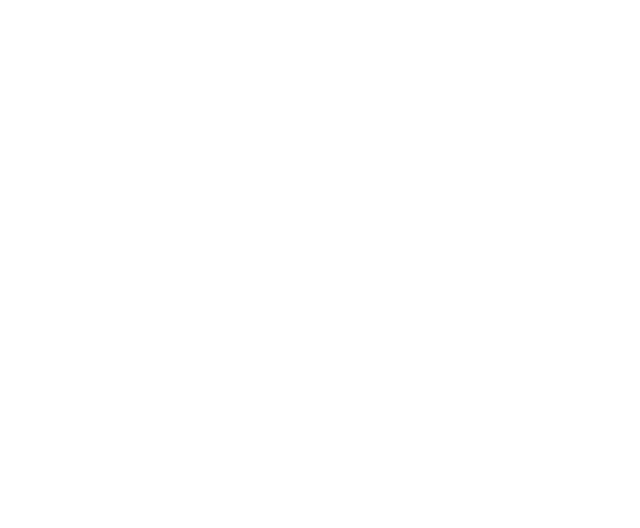
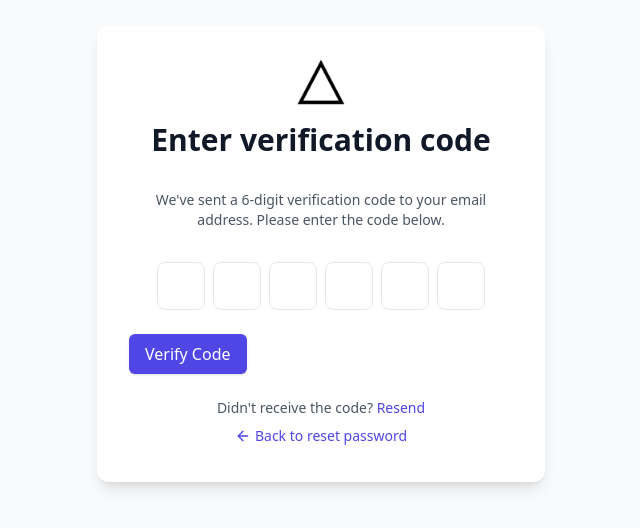
Before and after one commit to SyedSamiUddin1/Tri-Force-Developers, a React (Create React App) app in the folder frontend/: page /verifyOTP in a window 1280 px wide. Before the commit this address had no page. Shown: the part 146-674 px from the top of the page, without its empty margins (319-959 px from the left). Built offline with nearby package versions, Linux system fonts and the light colour scheme.

Commit message:
Auth Module UI in progress

```diff
--- a/frontend/src/App.js
+++ b/frontend/src/App.js
@@ -7,6 +7,9 @@ import Features from "./components/Features";
 import Login from "./components/Login";
 import Signup from "./components/Signup";
 import Alert from "./components/common/Alert";
+import ForgotPassword from "./components/ForgotPassword";
+import VerifyOTP from "./components/VerifyOTP";
+import NewPassword from "./components/NewPassword";
 
 function App() {
   const [alert, setAlert] = useState(null);
@@ -35,6 +38,18 @@ function App() {
         />
         <Route path="/login" element={<Login handleAlert={handleAlert} />} />
         <Route path="/signup" element={<Signup handleAlert={handleAlert} />} />
+        <Route
+          path="/forgotpassword"
+          element={<ForgotPassword handleAlert={handleAlert} />}
+        />
+        <Route
+          path="/verifyOTP"
+          element={<VerifyOTP handleAlert={handleAlert} />}
+        />
+        <Route
+          path="/newpassword"
+          element={<NewPassword handleAlert={handleAlert} />}
+        />
       </Routes>
     </BrowserRouter>
   );
--- /dev/null
+++ b/frontend/src/components/ForgotPassword.js
@@ -0,0 +1,53 @@
+import React from "react";
+import { Mail, ArrowLeft } from "lucide-react";
+import AuthCard from "./common/AuthCard";
+import Input from "./common/Input";
+import Button from "./Button";
+import { Link } from "react-router-dom";
+
+function ForgotPassword() {
+  const handleSubmit = (e) => {
+    e.preventDefault();
+    // Handle password reset logic here
+  };
+
+  return (
+    <AuthCard title="Reset your password">
+      <div className="mt-2 text-center">
+        <p className="text-sm text-gray-600">
+          Enter your email address and we'll send you instructions to reset your
+          password.
+        </p>
+      </div>
+
+      <form className="mt-8 space-y-6" onSubmit={handleSubmit}>
+        <div className="space-y-4">
+          <Input
+            id="email"
+            name="email"
+            type="email"
+            autoComplete="email"
+            required
+            label="Email address"
+            icon={<Mail size={20} />}
+            placeholder="Enter your email"
+          />
+        </div>
+
+        <Button text={"Send reset instructions."} />
+
+        <div className="text-center text-sm">
+          <Link
+            to="/login"
+            className="inline-flex items-center text-indigo-600 hover:text-indigo-500"
+          >
+            <ArrowLeft size={16} className="mr-1" />
+            Back to login
+          </Link>
+        </div>
+      </form>
+    </AuthCard>
+  );
+}
+
+export default ForgotPassword;
--- a/frontend/src/components/Login.js
+++ b/frontend/src/components/Login.js
@@ -42,7 +42,7 @@ function Login(props) {
         <div className="flex items-center justify-between">
           <div className="text-sm">
             <Link
-              to="#"
+              to="/forgotpassword"
               className="font-medium text-indigo-600 hover:text-indigo-500"
             >
               Forgot your password?
--- /dev/null
+++ b/frontend/src/components/NewPassword.js
@@ -0,0 +1,50 @@
+import React from "react";
+import { Lock } from "lucide-react";
+import AuthCard from "./common/AuthCard";
+import Input from "./common/Input";
+import Button from "./Button";
+
+function NewPassword() {
+  const handleSubmit = (e) => {
+    e.preventDefault();
+    // Handle password update logic here
+  };
+
+  return (
+    <AuthCard title="Create new password">
+      <form className="mt-8 space-y-6" onSubmit={handleSubmit}>
+        <div className="space-y-4">
+          <div className="relative">
+            <Input
+              id="password"
+              name="password"
+              type={"password"}
+              required
+              label="New password"
+              icon={<Lock size={20} />}
+              placeholder="Enter new password"
+            />
+          </div>
+
+          <div className="relative">
+            <Input
+              id="confirm-password"
+              name="confirm-password"
+              type={"password"}
+              required
+              label="Confirm new password"
+              icon={<Lock size={20} />}
+              placeholder="Confirm new password"
+            />
+          </div>
+        </div>
+
+        <div className="space-y-4">
+          <Button text={"Reset Password"} />
+        </div>
+      </form>
+    </AuthCard>
+  );
+}
+
+export default NewPassword;
--- /dev/null
+++ b/frontend/src/components/VerifyOTP.js
@@ -0,0 +1,93 @@
+import React, { useState, useRef } from "react";
+import { ArrowLeft } from "lucide-react";
+import AuthCard from "./common/AuthCard";
+import Button from "./Button";
+import { Link } from "react-router-dom";
+
+function VerifyOTP() {
+  const [otp, setOtp] = useState(["", "", "", "", "", ""]);
+  const inputRefs = [
+    useRef(null),
+    useRef(null),
+    useRef(null),
+    useRef(null),
+    useRef(null),
+    useRef(null),
+  ];
+
+  const handleChange = (index, value) => {
+    if (value.length <= 1) {
+      const newOtp = [...otp];
+      newOtp[index] = value;
+      setOtp(newOtp);
+
+      // Move to next input if value is entered
+      if (value && index < 5) {
+        inputRefs[index + 1].current.focus();
+      }
+    }
+  };
+
+  const handleKeyDown = (index, e) => {
+    // Move to previous input on backspace if current input is empty
+    if (e.key === "Backspace" && !otp[index] && index > 0) {
+      inputRefs[index - 1].current.focus();
+    }
+  };
+
+  const handleSubmit = (e) => {
+    e.preventDefault();
+    // Handle OTP verification here
+  };
+
+  return (
+    <AuthCard title="Enter verification code">
+      <div className="mt-2 text-center">
+        <p className="text-sm text-gray-600">
+          We've sent a 6-digit verification code to your email address. Please
+          enter the code below.
+        </p>
+      </div>
+
+      <form className="mt-8 space-y-6" onSubmit={handleSubmit}>
+        <div className="flex justify-center gap-2">
+          {otp.map((digit, index) => (
+            <input
+              key={index}
+              ref={inputRefs[index]}
+              type="text"
+              maxLength={1}
+              value={digit}
+              onChange={(e) => handleChange(index, e.target.value)}
+              onKeyDown={(e) => handleKeyDown(index, e)}
+              className="w-12 h-12 text-center text-xl font-semibold border rounded-lg focus:ring-2 focus:ring-indigo-500 focus:border-indigo-500"
+            />
+          ))}
+        </div>
+
+        <Button text={"Verify Code"} />
+
+        <div className="text-center space-y-2">
+          <p className="text-sm text-gray-600">
+            Didn't receive the code?{" "}
+            <button
+              type="button"
+              className="text-indigo-600 hover:text-indigo-500 font-medium"
+            >
+              Resend
+            </button>
+          </p>
+          <Link
+            to="/forgotpassword"
+            className="inline-flex items-center text-sm text-indigo-600 hover:text-indigo-500"
+          >
+            <ArrowLeft size={16} className="mr-1" />
+            Back to reset password
+          </Link>
+        </div>
+      </form>
+    </AuthCard>
+  );
+}
+
+export default VerifyOTP;
```
